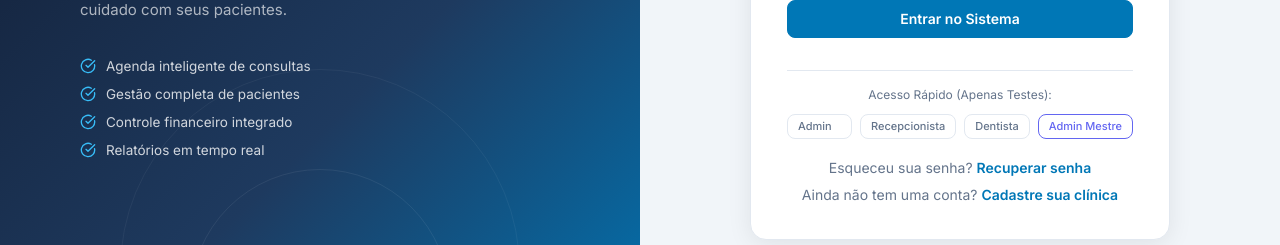
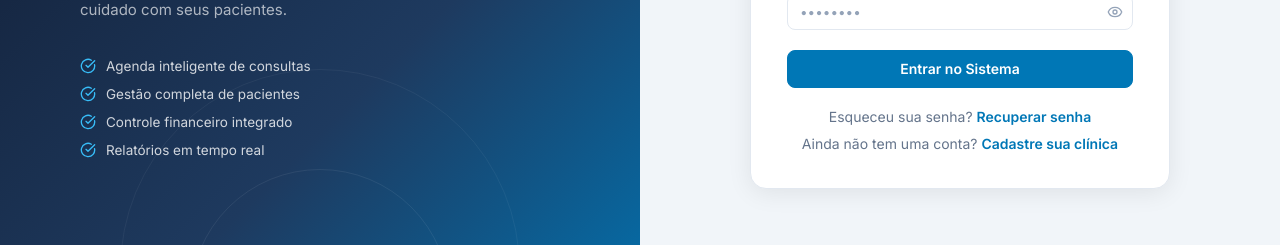
Before and after one commit to Felipecoder07/ortobase-saas, a React (Vite) app in the folder frontend/: page /login in a window 1280 px wide. Shown: the part 411-656 px from the top of the page. Built offline with nearby package versions, Linux system fonts and the light colour scheme; no server answers.

Commit message:
Remove quick login buttons from clinic login page

```diff
--- a/frontend/src/pages/Login.tsx
+++ b/frontend/src/pages/Login.tsx
@@ -244,44 +244,7 @@ const Login: React.FC = () => {
               {isLoading ? 'Entrando...' : 'Entrar no Sistema'}
             </button>
 
-            {/* Quick Login Buttons for Testing */}
-            <div style={{ marginTop: '16px', borderTop: '1px solid #E2E8F0', paddingTop: '16px' }}>
-              <p style={{ fontSize: '12px', color: '#64748B', marginBottom: '12px', textAlign: 'center' }}>Acesso Rápido (Apenas Testes):</p>
-              <div style={{ display: 'flex', gap: '8px', justifyContent: 'center' }}>
-                <button
-                  type="button"
-                  className="btn btn-outline"
-                  style={{ fontSize: '11px', padding: '6px 10px', flex: 1 }}
-                  onClick={() => { setEmail('teste@clinica.com'); setPassword('123456'); }}
-                >
-                  Admin
-                </button>
-                <button
-                  type="button"
-                  className="btn btn-outline"
-                  style={{ fontSize: '11px', padding: '6px 10px', flex: 1 }}
-                  onClick={() => { setEmail('recepcao@teste.com'); setPassword('123456'); }}
-                >
-                  Recepcionista
-                </button>
-                <button
-                  type="button"
-                  className="btn btn-outline"
-                  style={{ fontSize: '11px', padding: '6px 10px', flex: 1 }}
-                  onClick={() => { setEmail('dentista@teste.com'); setPassword('123456'); }}
-                >
-                  Dentista
-                </button>
-                <button
-                  type="button"
-                  className="btn btn-outline"
-                  style={{ fontSize: '11px', padding: '6px 10px', flex: 1, borderColor: '#6366f1', color: '#6366f1' }}
-                  onClick={() => navigate('/super-admin/login')}
-                >
-                  Admin Mestre
-                </button>
-              </div>
-            </div>
+
           </form>
 
           <p style={{ textAlign: 'center', fontSize: '14px', color: '#64748B', marginTop: '20px' }}>
```
